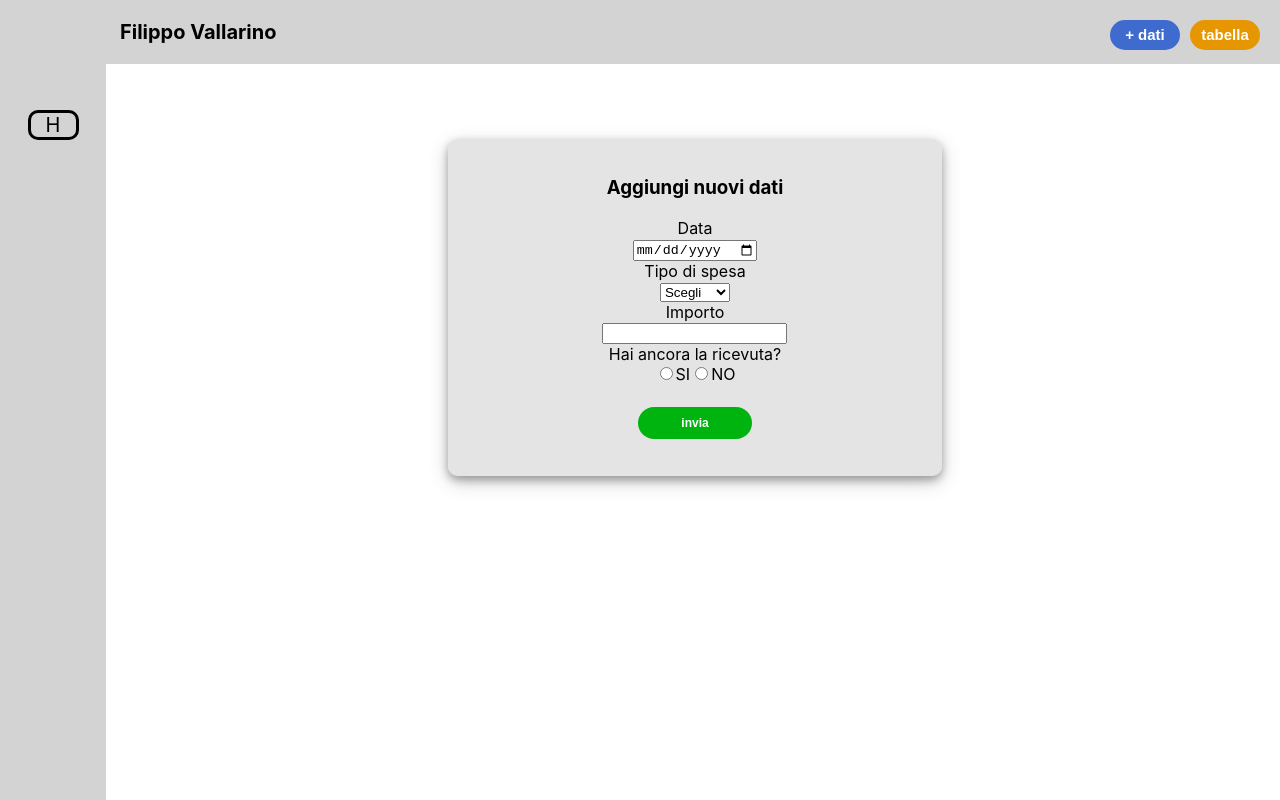
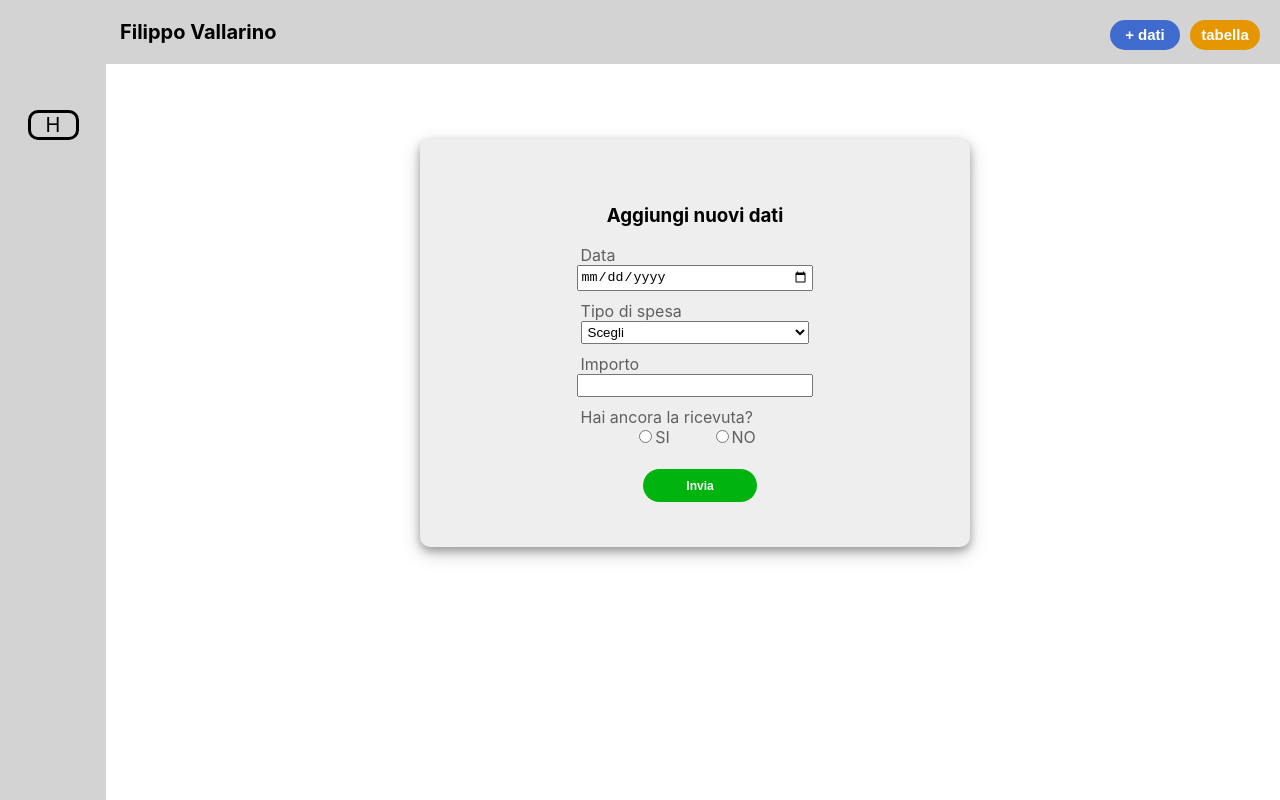
Before and after one commit to Dagon-n/React_rimborsoSpese, a React (Create React App) app: page / in a window 1280 px wide. Both pictures are taken after a click on the button "+ dati". Built offline with nearby package versions, Linux system fonts and the light colour scheme.

Commit message:
migliorato css form dati

```diff
--- a/src/Components/MainScreen/FormAggiungiDati/FormAggiungiDati.js
+++ b/src/Components/MainScreen/FormAggiungiDati/FormAggiungiDati.js
@@ -38,10 +38,10 @@ export default function FormAggiungiDati(props) {
                 <h3 className='formTitolo'>Aggiungi nuovi dati</h3>
 
                 <label>Data</label><br></br>
-                <input type="date" onChange={handleDataChange}></input><br></br>
+                <input type="date" onChange={handleDataChange} className="formDate"></input><br></br>
 
                 <label>Tipo di spesa</label><br></br>
-                <select onChange={handleTipoSpesaChange} defaultValue="scegli">
+                <select onChange={handleTipoSpesaChange} defaultValue="scegli" className='formSelect'>
                     <option disabled value="scegli">Scegli</option>
                     <option value="taxi">taxi</option>
                     <option value="treno">treno</option>
@@ -49,15 +49,17 @@ export default function FormAggiungiDati(props) {
                 </select><br></br>
 
                 <label>Importo</label><br></br>
-                <input type="text" onChange={handleImportoChange}></input><br></br>
+                <input type="text" onChange={handleImportoChange} className="formText"></input><br></br>
 
                 <label>Hai ancora la ricevuta?</label><br></br>
+                <div className='containerRadioButtons'>
                     <input type="radio" name='ricevuta' id='si' onChange={()=>setRicevuta('si')} />
                     <label htmlFor='si'>SI</label>
                     <input type="radio" name='ricevuta' id='no' onChange={()=>setRicevuta('no')} />
                     <label htmlFor='no'>NO</label><br></br>
+                </div>
 
-                <input type='submit' value='invia' className='submitForm'/>
+                <button type='submit' className='submitForm'>Invia</button>
 
             </form>
         </div>
--- a/src/Components/MainScreen/FormAggiungiDati/formAggiungiDati.css
+++ b/src/Components/MainScreen/FormAggiungiDati/formAggiungiDati.css
@@ -5,13 +5,33 @@
 
 .formAggiungiDati{
     border-radius: 10px;
-    background-color: rgb(211, 211, 211, 0.6);
-    box-shadow: 0 4px 8px 0 rgba(0, 0, 0, 0.3), 0 6px 20px 0 rgba(0, 0, 0, 0.19);;
+    background-color: rgb(238, 238, 238);
+    box-shadow: 0 4px 8px 0 rgba(0, 0, 0, 0.3), 0 6px 20px 0 rgba(0, 0, 0, 0.19);
     text-align: center;
-    padding: 2%;
+    padding: 5%;
     width: 80%;
     margin: 0 auto;
-    height: 300px;
+    height: 100%;
+}
+
+.formAggiungiDati > label {
+    color: rgb(0, 0, 0, 0.6);
+    float: left;
+    margin-left: 25%;
+}
+
+.formDate, .formSelect, .formText  {
+    width: 50%;
+    padding: 2px;
+    margin-bottom: 10px;
+}
+
+.containerRadioButtons > #no {
+    margin-left: 10%;
+}
+
+.containerRadioButtons > label {
+    color: rgb(0, 0, 0, 0.6);
 }
 
 .submitForm {
```
